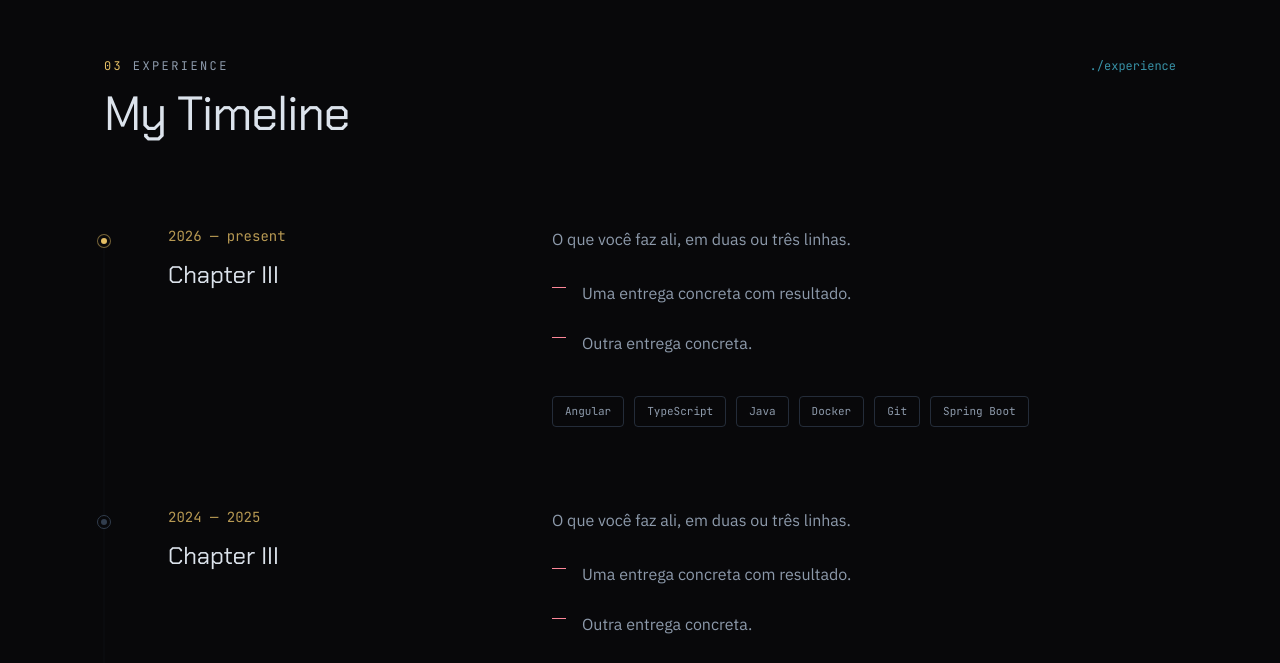
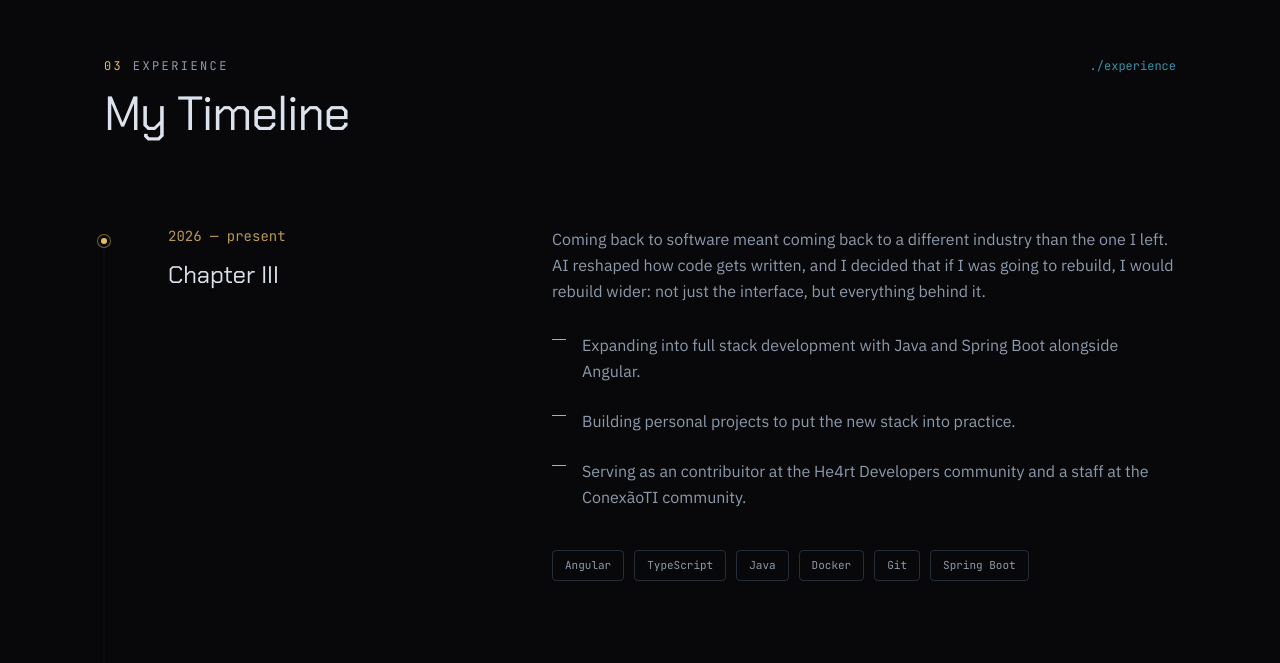
Before and after one commit to gabi-gms/myportfolio, a React (Vite) app: page / in a window 1280 px wide. Shown: the part 2107-2770 px from the top of the page. Built offline with nearby package versions, Linux system fonts and the light colour scheme.

Commit message:
feat: inserting real information into the experience

```diff
--- a/src/components/Navbar.tsx
+++ b/src/components/Navbar.tsx
@@ -28,7 +28,7 @@ export default function Navbar() {
             <span className="text-moon transition-colors group-hover:text-secundary">
               Gabi
             </span>{'.'}
-            <span className="text-luna">Gomes</span>
+            <span className="text-luna">Leonor</span>
           </span>
         </a>
 
--- a/src/data/content.ts
+++ b/src/data/content.ts
@@ -80,10 +80,13 @@ export const experiences: ExperienceItem[] = [
     role: 'Chapter III',
     period: '2026 — present',
     current: true,
-    description: 'O que você faz ali, em duas ou três linhas.',
+    description: `Coming back to software meant coming back to a different industry than the one I left.
+    AI reshaped how code gets written, and I decided that if I was going to rebuild,
+    I would rebuild wider: not just the interface, but everything behind it.`,
     highlights: [
-      'Uma entrega concreta com resultado.',
-      'Outra entrega concreta.',
+      'Expanding into full stack development with Java and Spring Boot alongside Angular.',
+      'Building personal projects to put the new stack into practice.',
+      'Serving as an contribuitor at the He4rt Developers community and a staff at the ConexãoTI community.',
     ],
     techs: ['Angular', 'TypeScript', 'Java', 'Docker', 'Git', 'Spring Boot'],
   },
@@ -91,10 +94,13 @@ export const experiences: ExperienceItem[] = [
     role: 'Chapter III',
     period: '2024 — 2025',
     current: false,
-    description: 'O que você faz ali, em duas ou três linhas.',
+    description: `I spent a year in microelectronics, working with hardware architecture instead of interfaces.
+    It taught me what happens underneath the software I write, and it also made something clear:
+    what I actually want is to build systems people use.`,
     highlights: [
-      'Uma entrega concreta com resultado.',
-      'Outra entrega concreta.',
+      'Selected for the hands-on phase of the CI Inovador Residency (UFRGS Hub).',
+      'Joined a three-person team developing a SoC with a RISC-V processor and a convolutional neural network accelerator, delivered on schedule.',
+      'Conducted two months of applied RISC-V research at Universidad Carlos III de Madrid, Spain',
     ],
     techs: ['Python', 'Hardware', 'AI', 'Microeletronics', 'Verilog', 'UVM'],
   },
@@ -102,10 +108,12 @@ export const experiences: ExperienceItem[] = [
     role: 'Chapter II',
     period: '2020 — 2024',
     current: false,
-    description: 'O que você faz ali, em duas ou três linhas.',
+    description: `My first years in the industry were spent on real systems with real users.
+    I migrated legacy screens, fixed production bugs, and learned what it takes to ship under a deadline with a small team.
+    I also learned, the hard way, that a good salary means nothing without structure to grow in.`,
     highlights: [
-      'Uma entrega concreta com resultado.',
-      'Outra entrega concreta.',
+      'Promoted from intern to Junior Developer in 5 months in my first job.',
+      'Migrated legacy system screens to Angular integrated with a Node.js back-end via REST APIs, delivering the decommissioning project on schedule.',
     ],
     techs: ['Angular', 'TypeScript', 'Node.js', 'Docker', 'Git', 'React'],
   },
@@ -113,10 +121,14 @@ export const experiences: ExperienceItem[] = [
     role: 'Chapter I',
     period: '2017 — 2020',
     current: false,
-    description: 'O que você faz ali, em duas ou três linhas.',
+    description: `I started out heading toward law school, passed the entrance exam,
+    and walked away from it before enrolling. After six months of searching, I found Information Systems.
+    I had been messing with HTML, CSS and JavaScript since my teens without ever considering it a career,
+    and it turned out to be exactly where I belonged.`,
     highlights: [
-      'Uma entrega concreta com resultado.',
-      'Outra entrega concreta.',
+      'Started the Information Systems program at Universidade de Uberaba.',
+      'Built foundations in programming logic, Java, SQL, front-end, and agile methodologies.',
+      'Landed my first internship in early 2020.',
     ],
     techs: ['JavaScript', 'HTML', 'CSS', 'Java', 'Git', 'Agile', 'Software'],
   },
```
